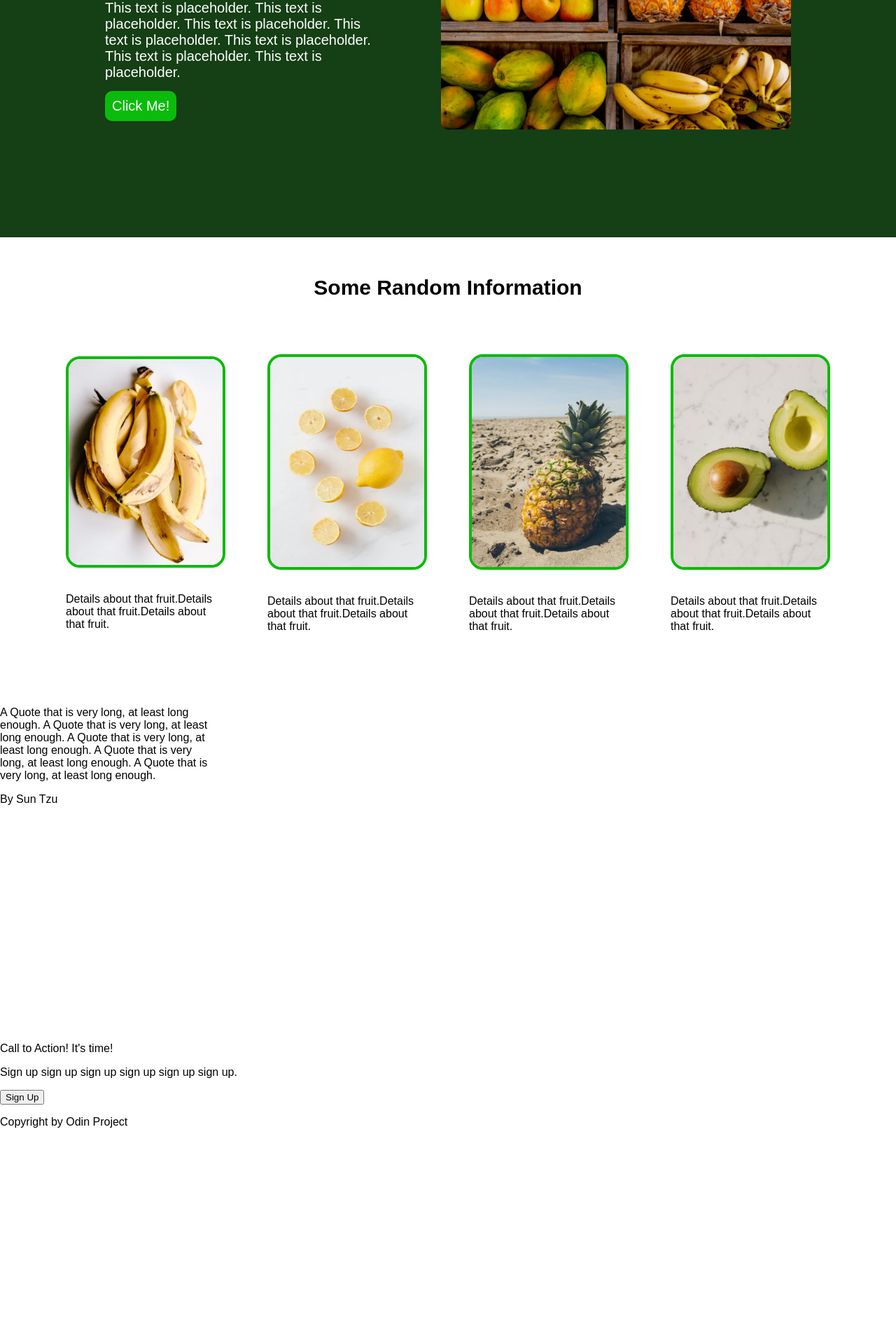
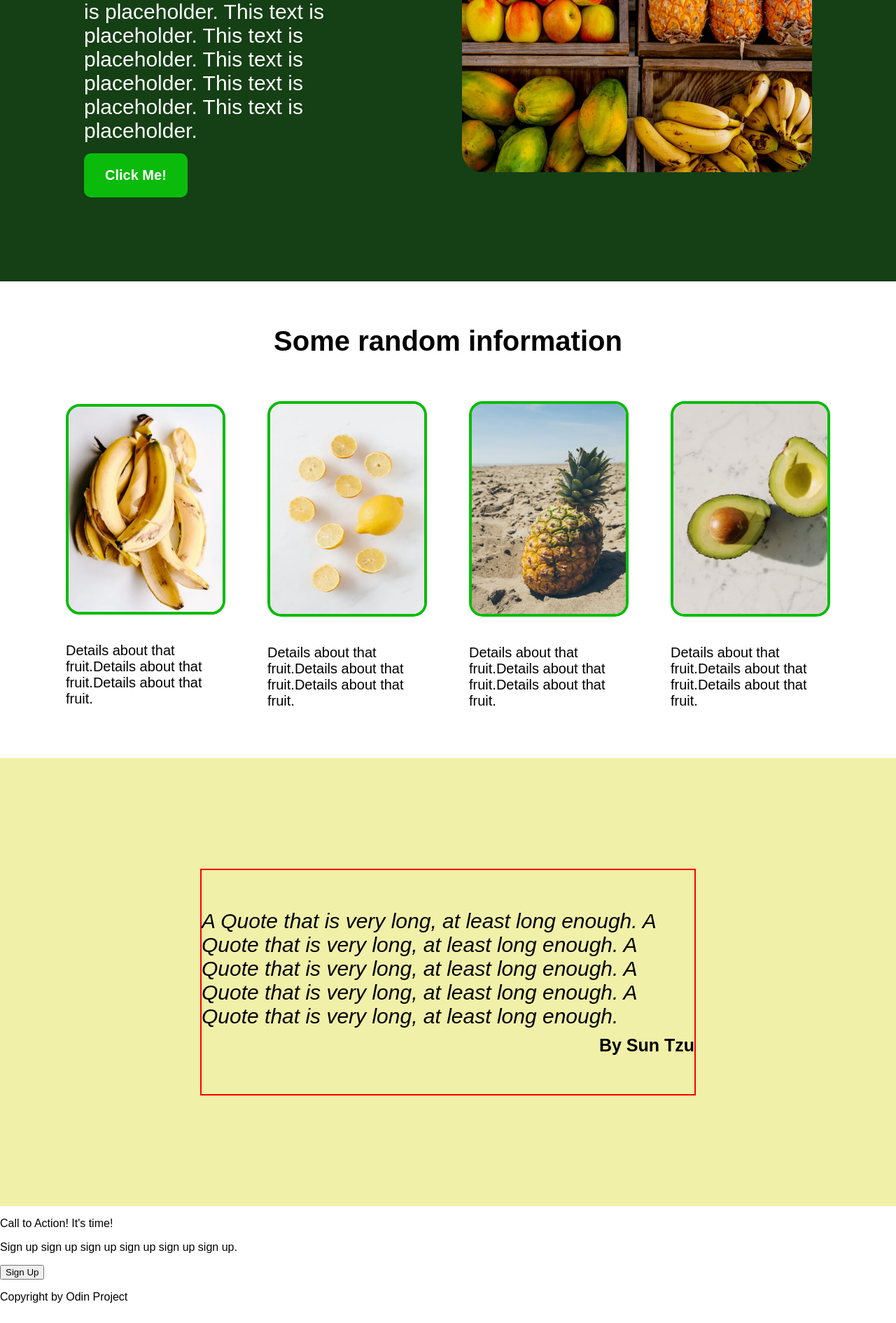
Before and after one commit to RobertAlexBarbu/landing_page, a plain HTML site: page index.html in a window 1280 px wide. Shown: the part 392-2282 px from the top of the page at 70% size. Drawn offline with Linux system fonts and the light colour scheme.

Commit message:
Align and style section 3

```diff
--- a/index.html
+++ b/index.html
@@ -29,7 +29,7 @@
 
 
         <div class="section2">
-            <h2>Some Random Information</h2>
+            <h2>Some random information</h2>
             <div class="boxes">
                 <div class="box">
                     <img src="./images/fruit1.webp" alt="a fruit">
@@ -52,8 +52,10 @@
 
 
         <div class="section3">
-            <p class="quote" style="width: 300px">A Quote that is very long, at least long enough. A Quote that is very long, at least long enough. A Quote that is very long, at least long enough. A Quote that is very long, at least long enough. A Quote that is very long, at least long enough.</p>
-            <p class="author">By Sun Tzu</p>
+            <div class="quote-box">
+                <p class="quote">A Quote that is very long, at least long enough. A Quote that is very long, at least long enough. A Quote that is very long, at least long enough. A Quote that is very long, at least long enough. A Quote that is very long, at least long enough.</p>
+                <p class="author">By Sun Tzu</p>
+            </div>
         </div>
 
 
--- a/styles.css
+++ b/styles.css
@@ -9,7 +9,7 @@ body{
     box-sizing: border-box;
     width: 100vw;
     max-width: 100%;
-    min-height: 60vh;
+    min-height: 80vh;
 }
 .section1 {
     display: flex;
@@ -21,21 +21,22 @@ body{
     display: flex;
     justify-content: space-between;
     align-content: center;
-    padding: 30px 15vw;
+    padding: 30px 15vw 10px 15vw;
 }
 .links {
     display: flex;
     column-gap: 30px;
+    font-size: 20px;
 }
 .section1 .boxes {
     display: flex;
     justify-content: center;
     align-items: center;
     column-gap: 80px;
-    margin: 150px;
+    margin: 120px;
 }
 .section1 .box1 {
-    width: 400px;
+    width: 500px;
     display: flex;
     flex-direction: column;
     justify-content: center;
@@ -44,20 +45,21 @@ body{
 }
 .section1 .box2 img {
     width: 500px;
-    height: auto;
-    border-radius: 10px;
+    height: 400px;
+    border-radius: 30px;
 }
 .section1 h1, .section1 p {
     margin: 0;
-    font-size: 50px;
+    font-size: 60px;
 }
 .section1 p {
-    font-size: 20px;
+    font-size: 30px;
 }
 .section1 button {
     font-size: 20px;
+    font-weight: 700;
     color: white;
-    padding: 10px;
+    padding: 20px 30px;
     background-color: rgb(11, 187, 11);
     border-radius: 10px;
     border: 0;
@@ -68,7 +70,7 @@ body{
 }
 .logo {
     font-weight: 900;
-    font-size: 30px;
+    font-size: 40px;
 }
 
 
@@ -103,5 +105,38 @@ body{
     border-radius: 20px;
 }
 .section2 h2 {
+    font-size: 40px;
+}
+.section2 p {
+    font-size: 20px;
+}
+
+
+.section3 {
+    display: flex;
+    justify-content: center;
+    align-items: center;
+    background-color: rgb(240, 240, 168);
+}
+.quote-box {
+    width: 55vw;
+    height: 40vh;
+    border: 2px solid red;
+    display: flex;
+    flex-direction: column;
+    justify-content: center;
+    row-gap: 10px;
+}
+.quote {
     font-size: 30px;
+    font-style: italic;
 }
+.author {
+    font-size: 25px;
+    font-weight: bold;
+    align-self: flex-end;
+    margin-right: 40px;
+}
+.section3 p {
+    margin: 0;
+}
```
